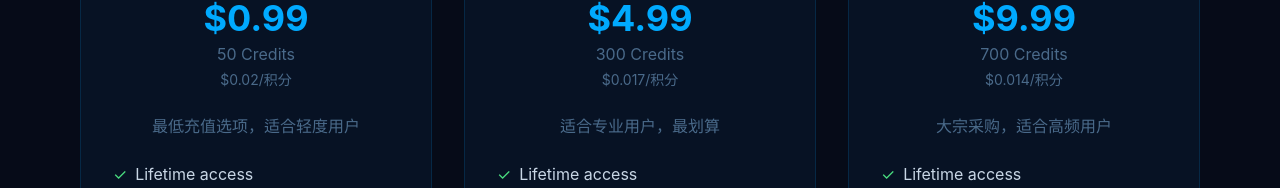
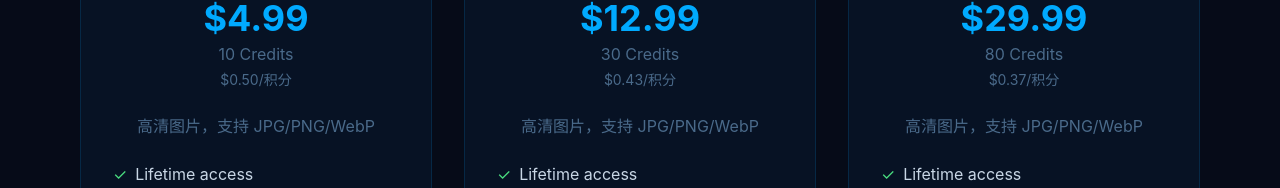
Before and after one commit to hyacinthewynell-dev/image-background-remover-new-01, a Next.js app: page /pricing in a window 1280 px wide. Shown: the part 674-862 px from the top of the page. Built offline with nearby package versions, Linux system fonts and the light colour scheme; no server answers.

Commit message:
update pricing plans

```diff
--- a/src/app/pricing/page.tsx
+++ b/src/app/pricing/page.tsx
@@ -5,7 +5,6 @@ import { useSession, signIn } from "next-auth/react";
 import { useRouter } from "next/navigation";
 import { Language, translations } from "@/lib/translations";
 import LanguageSelector from "@/components/LanguageSelector";
-import UserButton from "@/components/UserButton";
 
 const STORAGE_KEY = 'bg-remover-lang';
 
@@ -13,28 +12,28 @@ const plans = [
   {
     name: 'starter',
     display_name: 'Starter',
-    credits: 50,
-    price_usd: 0.99,
-    price_per_credit: '$0.02/积分',
-    description: '最低充值选项，适合轻度用户',
+    credits: 10,
+    price_usd: 4.99,
+    price_per_credit: '$0.50/积分',
+    description: '高清图片，支持 JPG/PNG/WebP',
     popular: false,
   },
   {
     name: 'pro',
     display_name: 'Pro',
-    credits: 300,
-    price_usd: 4.99,
-    price_per_credit: '$0.017/积分',
-    description: '适合专业用户，最划算',
+    credits: 30,
+    price_usd: 12.99,
+    price_per_credit: '$0.43/积分',
+    description: '高清图片，支持 JPG/PNG/WebP',
     popular: true,
   },
   {
     name: 'power',
     display_name: 'Power',
-    credits: 700,
-    price_usd: 9.99,
-    price_per_credit: '$0.014/积分',
-    description: '大宗采购，适合高频用户',
+    credits: 80,
+    price_usd: 29.99,
+    price_per_credit: '$0.37/积分',
+    description: '高清图片，支持 JPG/PNG/WebP',
     popular: false,
   },
 ];
@@ -129,7 +128,7 @@ export default function PricingPage() {
           <div className="flex items-center justify-between">
             <div>
               <h3 className="text-2xl font-bold mb-2">{getText('注册账户', 'Sign Up')}</h3>
-              <p className="text-cyber-muted">{getText('刚刚为新用户注册账户赠送3积分', 'Get 3 credits free when you sign up')}</p>
+              <p className="text-cyber-muted">{getText('新用户注册账户赠送3积分', 'Get 3 credits free when you sign up')}</p>
             </div>
             <div className="text-center">
               <div className="text-4xl font-bold text-green-400">3</div>
```
